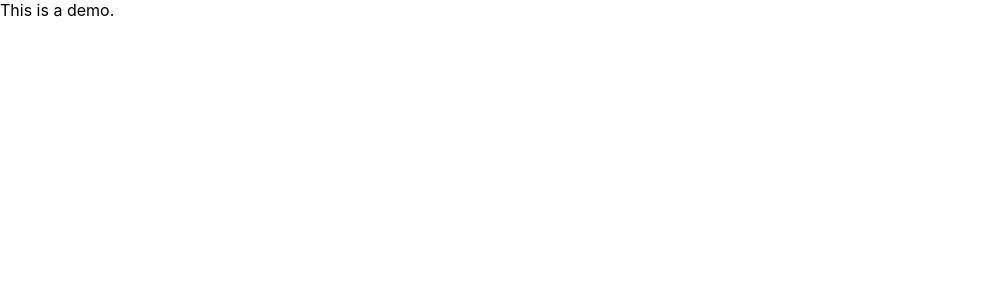
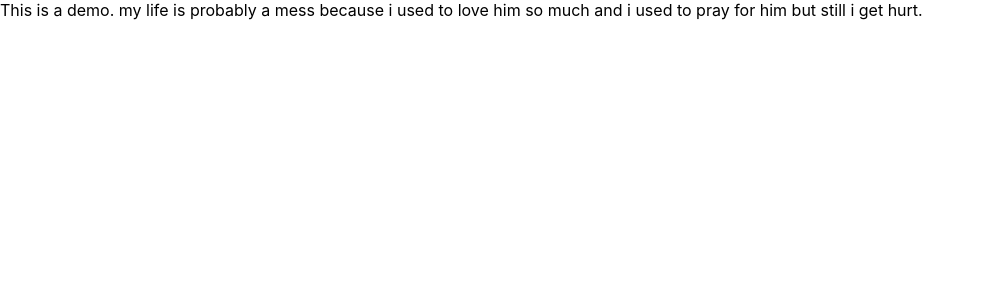
Before and after one commit to ashminarai/weatherforecast-application, a React (Create React App) app: page / in a window 1280 px wide. Shown: the top 300 px of the page, without its empty margins (0-981 px from the left). Built offline with nearby package versions, Linux system fonts and the light colour scheme.

Commit message:
commited

```diff
--- a/src/Components/Basics/Demo.js
+++ b/src/Components/Basics/Demo.js
@@ -4,6 +4,7 @@ const Demo = () => {
   return (
     <>
     This is a demo.
+    my life is probably a mess because i used to love him so much and i used to pray for him but still i get hurt.
     </>
   )
 }
```
